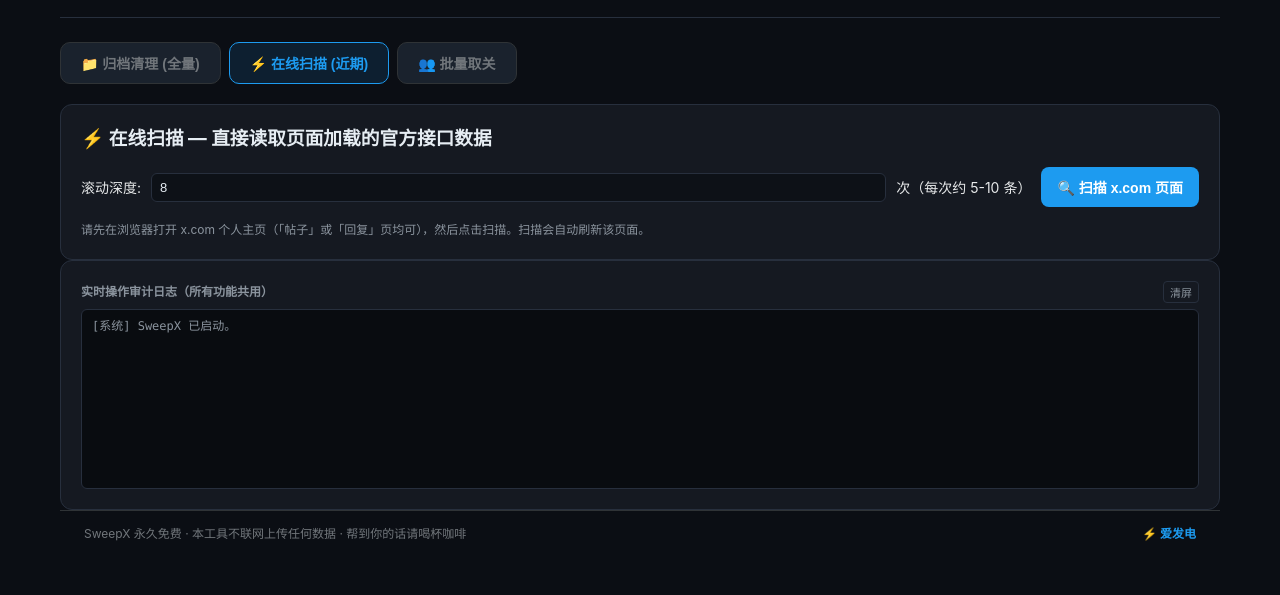
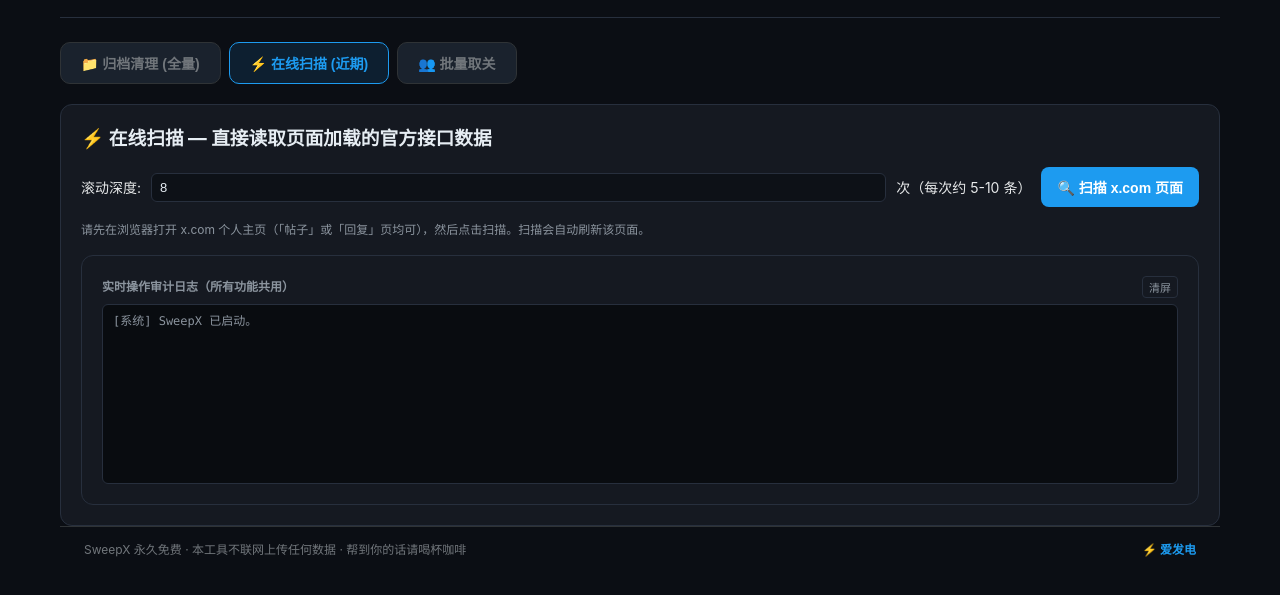
Before and after one commit to eddiezhan/SweepX, a website with bundled scripts: page extension/dashboard/index.html in a window 1280 px wide. Both pictures are taken after a click on the button "⚡ 在线扫描 (近期)". Shown: the part 63-658 px from the top of the page. Built offline with nearby package versions, Linux system fonts and the light colour scheme.

Commit message:
fix(dashboard): shared log now travels with the active tab; live unfollow progress near the buttons
The log sat at the page bottom, out of view while working in a tab.
It is now reparented into the active tab's log slot on switch, and the
unfollow status line shows per-item progress next to the buttons.

```diff
--- a/extension/dashboard/dashboard.js
+++ b/extension/dashboard/dashboard.js
@@ -662,6 +662,10 @@ function switchDashTab(mode) {
     btn.classList.toggle('active', active);
     content.classList.toggle('active', active);
   }
+  // The shared log travels with the active tab so it is always in view
+  const logSection = document.getElementById('shared-log-section');
+  const slot = document.getElementById(`log-slot-${mode}`);
+  if (logSection && slot) slot.appendChild(logSection);
 }
 
 function sleep(ms) {
@@ -935,6 +939,9 @@ async function handleDashStartUnfollow() {
         fail++;
         appendLog(`[取关] @${u.name} 失败 (HTTP ${res.status})`, 'error');
       }
+      // Near-button live progress (the log sits inside the same tab, but the
+      // status line keeps feedback immediate)
+      dashFollowingStatus.textContent = `取关中 ${ok + fail}/${selected.length} · 最近: @${u.name}`;
     } catch (err) {
       fail++;
       appendLog(`[取关] @${u.name} 异常: ${err.message}`, 'error');
@@ -947,5 +954,6 @@ async function handleDashStartUnfollow() {
   dashUnfollowRunning = false;
   dashFollowingUsers = dashFollowingUsers.filter(u => !unfollowedIds.has(u.id));
   renderDashFollowingList();
+  dashFollowingStatus.textContent = `取关完成: 成功 ${ok}，失败 ${fail}。${fail > 0 ? '失败项仍在列表中可重试。' : ''}`;
   appendLog(`取关完成: 成功 ${ok}，失败 ${fail}。`, fail > 0 ? 'warn' : 'success');
 }
--- a/extension/dashboard/index.html
+++ b/extension/dashboard/index.html
@@ -234,6 +234,18 @@
           </table>
         </div>
       </section>
+
+      <div class="log-slot" id="log-slot-archive">
+        <section class="panel-card full-width" id="shared-log-section">
+          <div class="log-header">
+            <span>实时操作审计日志（所有功能共用）</span>
+            <button id="clear-log-btn" class="btn-xs">清屏</button>
+          </div>
+          <div class="log-console" id="log-console">
+            <div class="log-item info">[系统] SweepX 已启动。</div>
+          </div>
+        </section>
+      </div>
       </div>
 
       <!-- Tab: Live Scan -->
@@ -249,6 +261,7 @@
             <button id="dash-scan-btn" class="btn btn-primary">🔍 扫描 x.com 页面</button>
           </div>
           <div id="dash-scan-status" class="file-info-text">请先在浏览器打开 x.com 个人主页（「帖子」或「回复」页均可），然后点击扫描。扫描会自动刷新该页面。</div>
+          <div class="log-slot" id="log-slot-live"></div>
         </section>
       </div>
 
@@ -271,19 +284,9 @@
             </div>
             <div id="dash-following-items" class="following-items"></div>
           </div>
+          <div class="log-slot" id="log-slot-unfollow"></div>
         </section>
       </div>
-
-      <!-- Shared Activity Log (all features) -->
-      <section class="panel-card full-width">
-        <div class="log-header">
-          <span>实时操作审计日志（所有功能共用）</span>
-          <button id="clear-log-btn" class="btn-xs">清屏</button>
-        </div>
-        <div class="log-console" id="log-console">
-          <div class="log-item info">[系统] SweepX 已启动。</div>
-        </div>
-      </section>
     </main>
 
     <footer class="donate-bar">
--- a/extension/dashboard/style.css
+++ b/extension/dashboard/style.css
@@ -674,3 +674,7 @@ body {
   text-overflow: ellipsis;
   white-space: nowrap;
 }
+
+.log-slot {
+  margin-top: 16px;
+}
```
